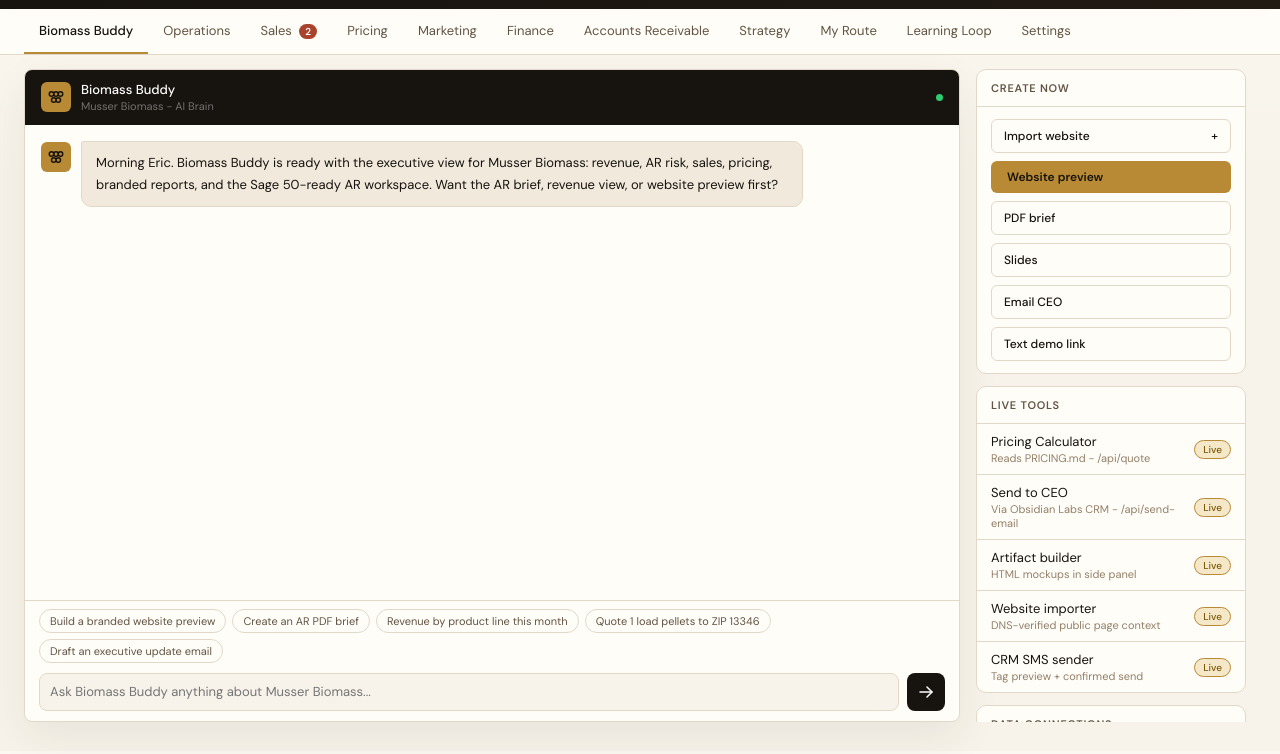
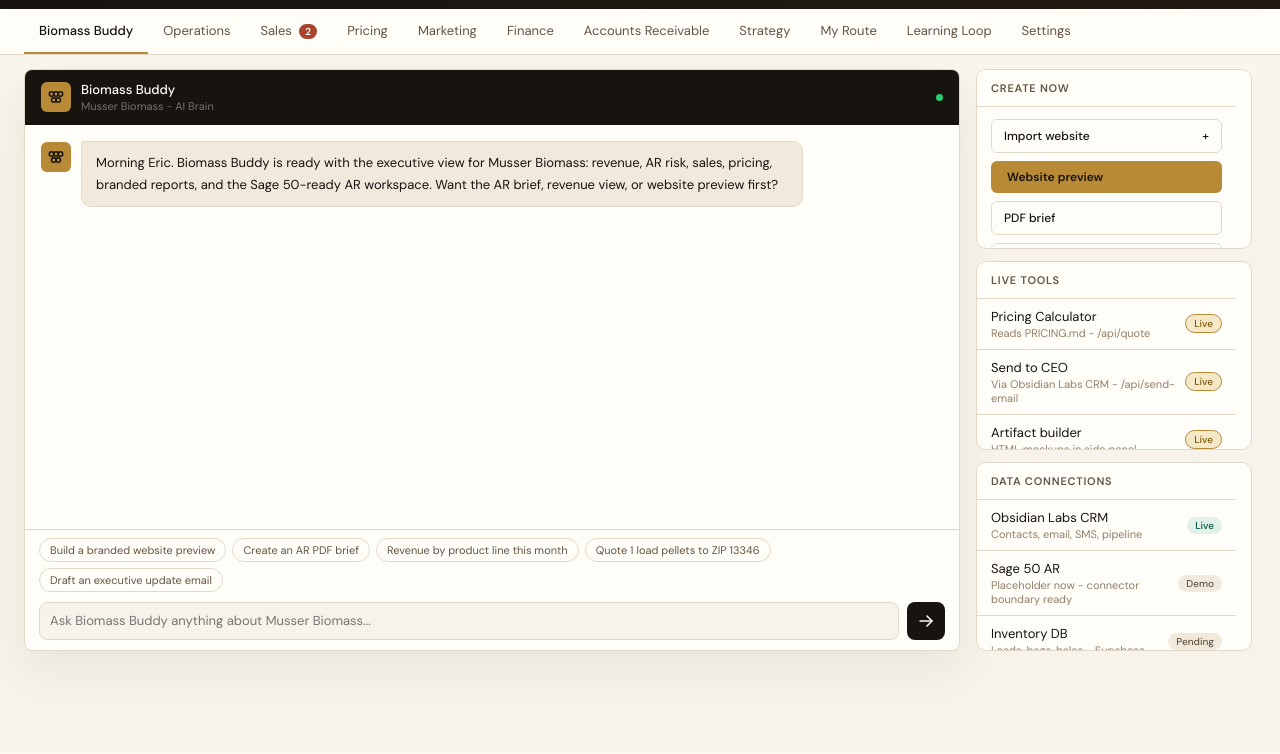
Before and after one commit to labsobsidian/musser-biomass-ops, a website: page index.html in a window 1280 px wide. Shown: the part 49-803 px from the top of the page. Drawn offline with Linux system fonts and the light colour scheme.

Commit message:
reserve buddy bottom demo space

```diff
--- a/index.html
+++ b/index.html
@@ -47,7 +47,7 @@
   .nav-item.active{color:var(--black);border-bottom-color:var(--gold);font-weight:500;}
   .nav-badge{background:var(--red);color:white;font-size:10px;font-weight:600;padding:1px 6px;border-radius:10px;margin-left:4px;}
   .main{padding:20px 24px 40px;max-width:1500px;margin:0 auto;}
-  body.buddy-active .main{height:calc(100vh - 101px);padding:14px 24px 22px;overflow:hidden;}
+  body.buddy-active .main{height:calc(100vh - 101px);padding:14px 24px 0;overflow:hidden;}
   .page{display:none;}
   .page.active{display:block;}
   body.buddy-active .page.active{height:100%;}
@@ -90,7 +90,7 @@
   .owner-lock{display:inline-flex;align-items:center;gap:5px;font-size:11px;padding:4px 10px;border-radius:6px;background:var(--surface);color:var(--brown-mid);border:1px solid var(--border);font-weight:500;}
   .owner-lock svg{width:11px;height:11px;flex-shrink:0;}
   .buddy-layout{display:grid;grid-template-columns:1fr 280px;gap:16px;height:calc(100vh - 142px);min-height:540px;transition:grid-template-columns 0.25s ease;}
-  body.buddy-active .buddy-layout{height:calc(100% - 10px);min-height:0;}
+  body.buddy-active .buddy-layout{height:85%;min-height:0;}
   .buddy-layout.has-artifact{grid-template-columns:minmax(360px,1fr) minmax(420px,1.1fr) 0px;gap:14px;}
   .buddy-layout.has-artifact .buddy-sidebar{display:none;}
   .chat-outer{border:1px solid var(--border);border-radius:8px;overflow:hidden;background:var(--white);display:flex;flex-direction:column;min-width:0;box-shadow:0 16px 44px rgba(43,36,29,0.07);}
@@ -135,12 +135,13 @@
   .send-btn{width:38px;height:38px;border-radius:8px;background:var(--black);border:none;color:white;cursor:pointer;display:flex;align-items:center;justify-content:center;flex-shrink:0;transition:opacity 0.15s;}
   .send-btn:hover{opacity:0.85;}
   .send-btn:disabled{background:var(--border);cursor:not-allowed;}
-  .buddy-sidebar{display:flex;flex-direction:column;gap:12px;overflow-y:auto;min-height:0;max-height:100%;padding-right:4px;scrollbar-gutter:stable;}
-  .buddy-sidebar .conn-card{flex:0 0 auto;}
+  .buddy-sidebar{display:flex;flex-direction:column;gap:12px;overflow:hidden;min-height:0;max-height:100%;padding-right:4px;}
+  body.buddy-active .buddy-sidebar{height:100%;display:grid;grid-template-rows:minmax(0,0.95fr) minmax(0,1fr) minmax(0,1fr);}
+  .buddy-sidebar .conn-card{min-height:0;overflow-y:auto;scrollbar-gutter:stable;}
   .action-grid{display:grid;grid-template-columns:1fr;gap:8px;padding:12px 14px;}
   .action-grid .btn{width:100%;text-align:left;display:flex;justify-content:space-between;align-items:center;}
   .conn-card{background:var(--white);border:1px solid var(--border);border-radius:10px;overflow:hidden;}
-  .conn-card-header{padding:11px 14px;border-bottom:1px solid var(--border);font-size:11px;font-weight:600;color:var(--brown-mid);text-transform:uppercase;letter-spacing:0.07em;}
+  .conn-card-header{padding:11px 14px;border-bottom:1px solid var(--border);font-size:11px;font-weight:600;color:var(--brown-mid);text-transform:uppercase;letter-spacing:0.07em;position:sticky;top:0;background:var(--white);z-index:2;}
   .conn-row{display:flex;align-items:center;justify-content:space-between;padding:9px 14px;border-bottom:1px solid var(--border);}
   .conn-row:last-child{border-bottom:none;}
   .conn-name{font-size:13px;color:var(--black);}
```
